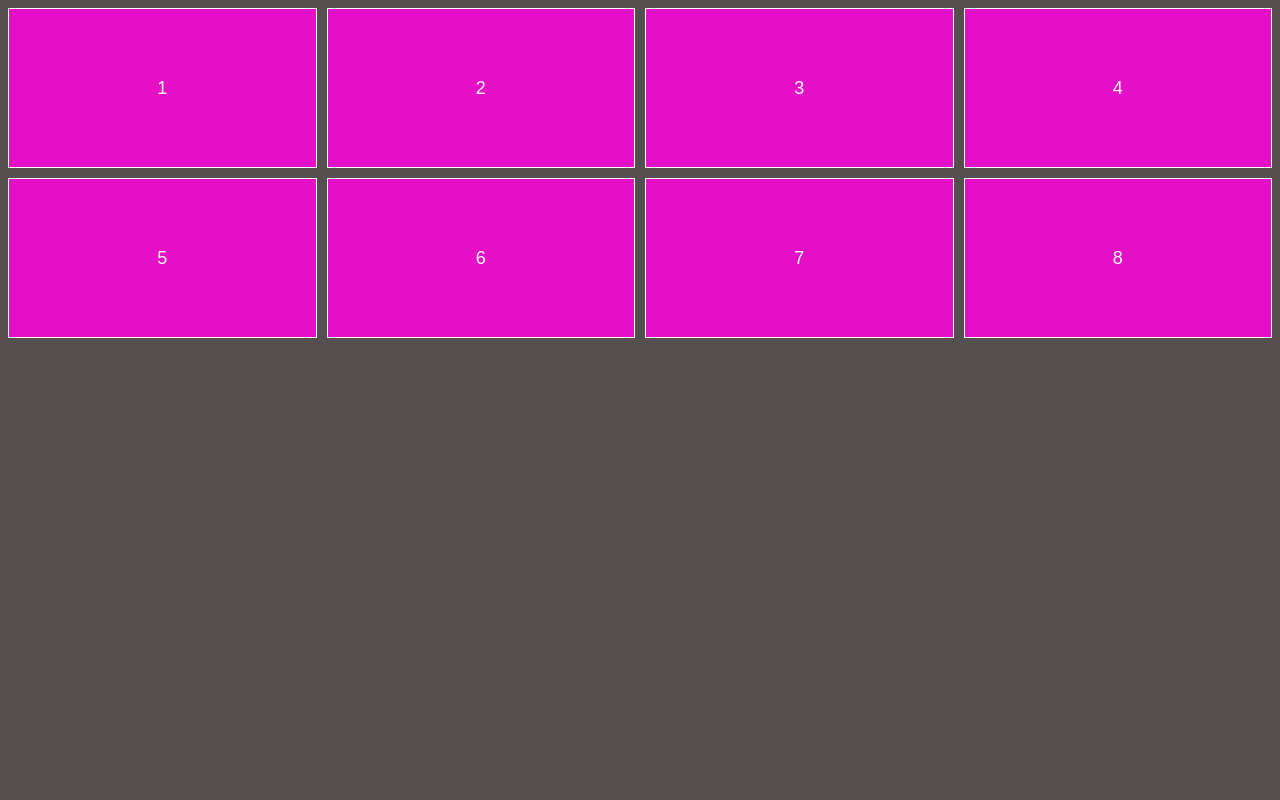
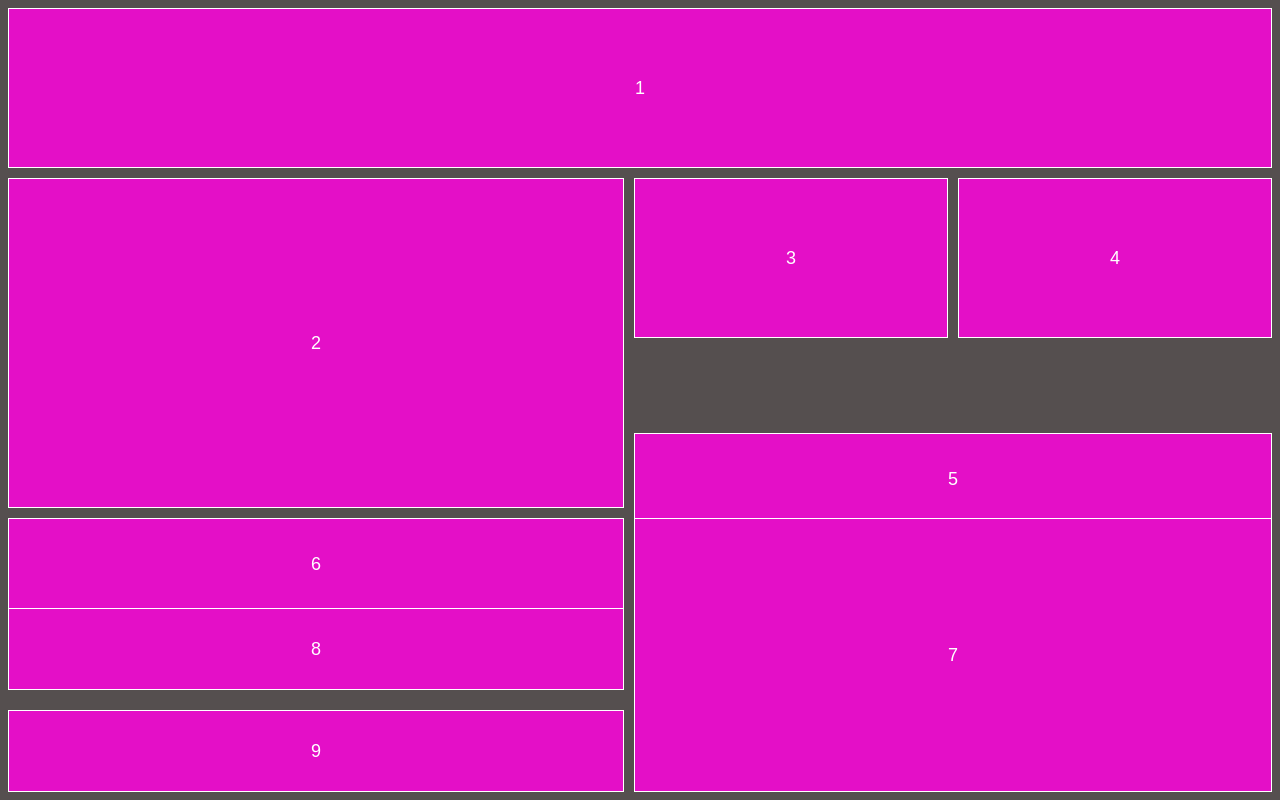
Before and after one commit to EnriqueLopez63/displaygrid, a plain HTML site: page index.html in a window 1280 px wide. Drawn offline with Linux system fonts and the light colour scheme.

Commit message:
Add files via upload

```diff
--- a/index.html
+++ b/index.html
@@ -10,14 +10,15 @@
 <body>
 
     <div class="grid">
-        <div class="item">1</div>
-        <div class="item">2</div>
-        <div class="item">3</div>
-        <div class="item">4</div>
-        <div class="item">5</div>
+        <div class="item item1">1</div>
+        <div class="item item2">2</div>
+        <div class="item item3">3</div>
+        <div class="item item4">4</div>
+        <div class="item item5">5</div>
         <div class="item item6">6</div>
-        <div class="item">7</div>
-        <div class="item">8</div>
+        <div class="item item7">7</div>
+        <div class="item item8">8</div>
+        <div class="item item9">9</div>
     </div>
 
 
--- a/style.css
+++ b/style.css
@@ -23,24 +23,15 @@ html{
 
 }
 
-
-.grid{
-    display: grid;
-   grid-template-columns: repeat(4,auto)  ;
-   grid-gap: 20px;
-   grid-template-rows: 50vh;
-   grid-auto-flow: row;
-}
-
 .grid{
     display: grid;
     grid-gap: 10px;
-    grid-template-columns: repeat(4,auto) ;
+    grid-template-columns: repeat(2,auto) ;
     grid-template-rows: repeat(4, 20vh);
 }
 
 .item1{
-    background-color: var(--lightBlue);
+    background-color: var(--magenta);
     border: 1px solid white;
     grid-column:span 4;
 }
@@ -53,7 +44,50 @@ html{
 }
 
 .item7{
-    background-color: rgb(255,255,0);
+    background-color: var(--magenta) ;
+    grid-row: span 3;
+    grid-column: span 2;
+
+
+}
+
+.item8{
+    background-color: var(--magenta) ;
     grid-row: span 1;
     grid-column: span 2;
+    position: relative;
+    top: -80px;
+    height: 80px;
 }
+
+.item9{
+    background-color: rgb(magenta);
+    grid-row: span 1;
+    grid-column: span 2;
+    height: 80px;
+    margin-top: -70px;
+
+}
+
+.item6{
+    background-color: rgb(magenta);
+    grid-row: span 1;
+    grid-column: span 2;
+    height: 90px;
+}
+
+.item5{
+    background-color: rgb(magenta);
+    grid-row: span 1;
+    grid-column: span 2;
+    height: 90px;
+    margin-top: 85px;
+}
+
+.item3{
+
+}
+
+.item4{
+
+}
```
